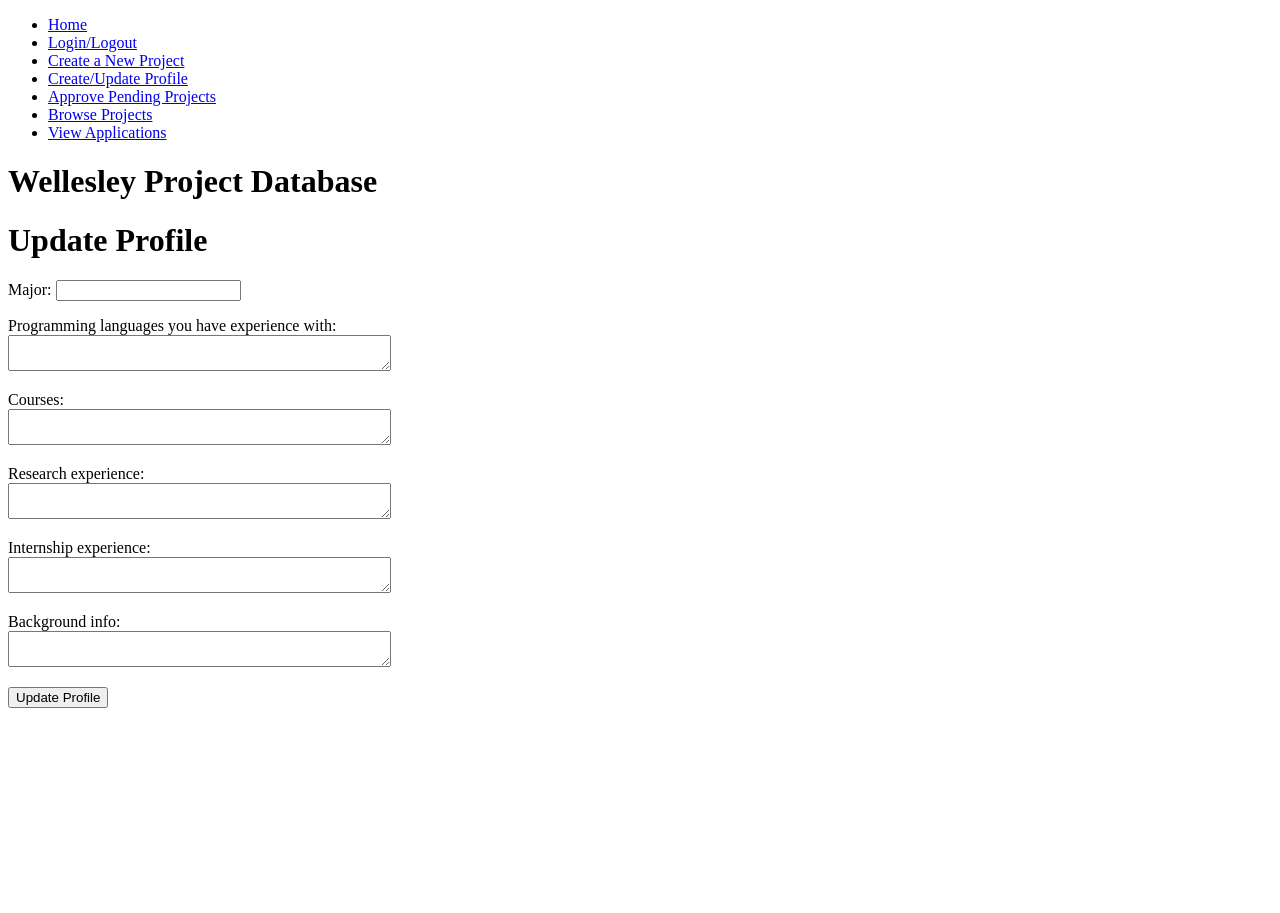
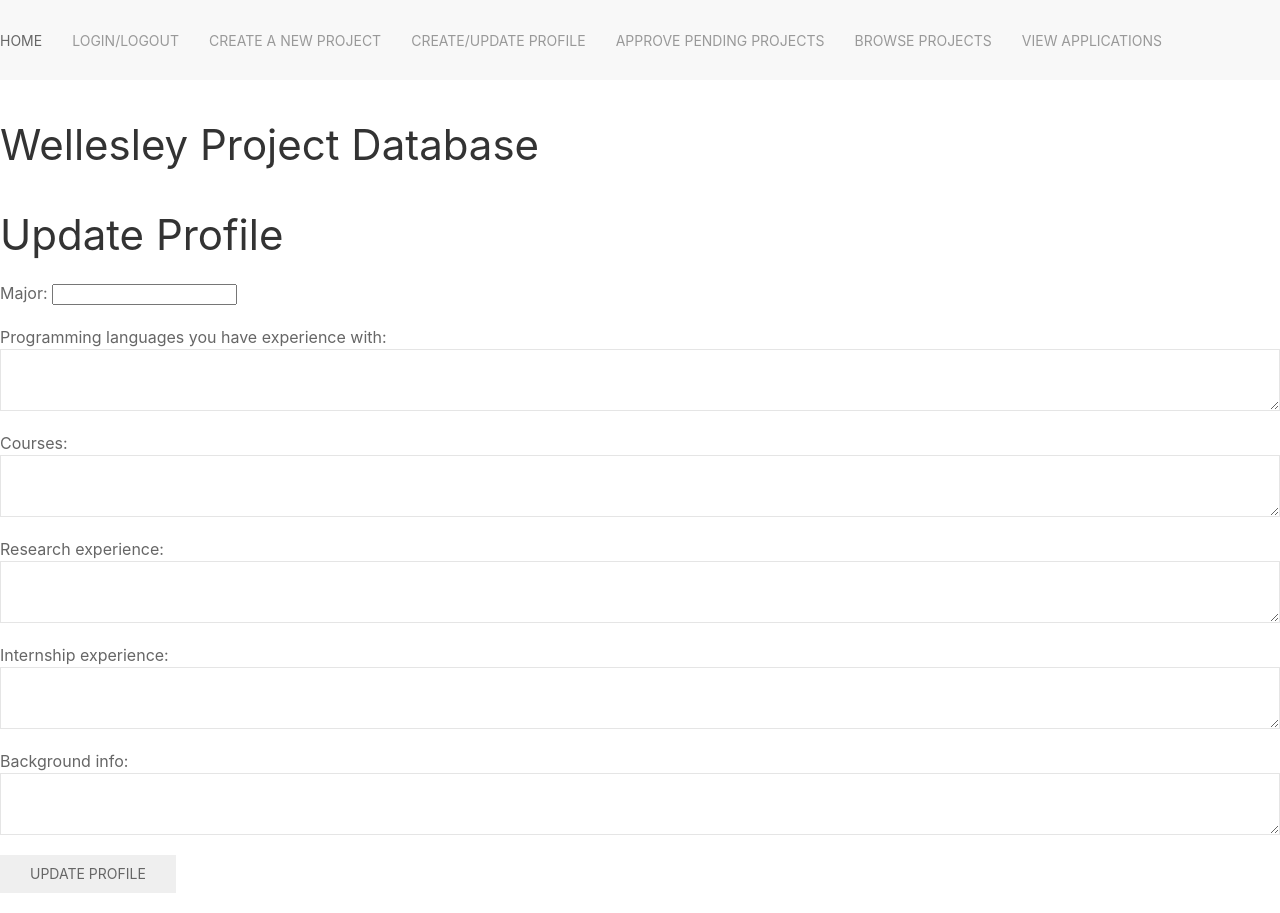
Before and after one commit to AndreaLeon/semester-project-wellesleyprojectdatabase, a Flask app: page /createProfile in a window 1280 px wide. Before the commit the page ends 708 px from the top, so only its background shows below. Run offline with Flask 2, Linux system fonts and the light colour scheme; some libraries are stand-ins or nearby versions.

Commit message:
Changed the UI

```diff
--- a/templates/base.html
+++ b/templates/base.html
@@ -11,11 +11,23 @@
     <meta name=keywords content="">
     <title>CS304 Final Project: Wellesley Project Database</title>
     <link rel="stylesheet" type="text/css" href="">
+     <!-- UIkit CSS -->
+  <link rel="stylesheet"
+  href="https://cdnjs.cloudflare.com/ajax/libs/uikit/3.0.0-beta.40/css/uikit.min.css"/>
+
+    <!-- UIkit JS -->
+    <script src=
+    "https://cdnjs.cloudflare.com/ajax/libs/uikit/3.0.0-beta.40/js/uikit.min.js">
+    </script>
+    <script src=
+    "https://cdnjs.cloudflare.com/ajax/libs/uikit/3.0.0-beta.40/js/uikit-icons.min.js">
+    </script>
   </head>
   <body>
 
-  <div id="navigation">
-    <ul>
+  <nav class="uk-navbar-container" uk-navbar>
+      <div class="uk-navbar-left">
+          <ul class="uk-navbar-nav">
               <li><a href="{{ url_for('index') }}">Home</a>
               <li><a href="{{ url_for('login') }}">Login/Logout</a>
               <li><a href="{{ url_for('createProject') }}">Create a New Project</a>
@@ -25,6 +37,7 @@
               <li><a href="{{ url_for('viewApplications')}}">View Applications</a>
           </ul>
       </div>
+  </nav>
 
   <div id="content">
 
--- a/templates/greet.html
+++ b/templates/greet.html
@@ -5,7 +5,7 @@
 <h2>Welcome Home, {{name}}<h2>
 
 <form id="logoutform" action="{{url_for('logout')}}">
-    <button type="submit">Logout</button>
+    <button class="uk-button" type="submit">Logout</button>
 </form>
 
 
--- a/templates/profile.html
+++ b/templates/profile.html
@@ -11,16 +11,16 @@
   <form id="profileForm" method="post">
     <p><label for="major">Major: <input type="text" name="major"></label></p>
     <p><label for="prog_languages">Programming languages you have experience with: </label><br>
-    <textarea name="prog_languages" rows="2" cols="45" form= "profileForm"></textarea></p>
+    <textarea class="uk-textarea" name="prog_languages" rows="2" cols="45" form= "profileForm"></textarea></p>
     <p><label for="courses">Courses: </label><br>
-    <textarea name="courses" rows="2" cols="45" form= "profileForm"></textarea></p>
+    <textarea class="uk-textarea" name="courses" rows="2" cols="45" form= "profileForm"></textarea></p>
     <p><label for="research_exp">Research experience: </label><br>
-    <textarea name="research_exp" rows="2" cols="45" form= "profileForm"></textarea></p>
+    <textarea class="uk-textarea" name="research_exp" rows="2" cols="45" form= "profileForm"></textarea></p>
     <p><label for="internship_exp">Internship experience: </label><br>
-    <textarea name="internship_exp" rows="2" cols="45" form= "profileForm"></textarea></p>
+    <textarea class="uk-textarea" name="internship_exp" rows="2" cols="45" form= "profileForm"></textarea></p>
     <p><label for="bg_info">Background info: </label><br>
-    <textarea name="bg_info" rows="2" cols="45" form= "profileForm"></textarea></p>
-    <p><button type="submit">Update Profile</button></p>
+    <textarea class="uk-textarea" name="bg_info" rows="2" cols="45" form= "profileForm"></textarea></p>
+    <p><button class="uk-button" type="submit"> Update Profile</button></p>
   </form>
 
     <script src="//code.jquery.com/jquery-3.2.1.min.js"></script>
--- a/templates/projectApproval.html
+++ b/templates/projectApproval.html
@@ -25,14 +25,14 @@
 
   <h1>Approve Projects</h1>
 
-  <table id="projectList">
+  <table class="uk-table" id="projectList">
     <tr><th>Approve</th><th>Title</th><th>Duration</th><th>Compensation</th><th>Number of Students</th><th>Requirements</th><th>Description</th><th>User</th></tr>
     {% if projects %}
       {% for project in projects %}
       <tr class="projectsRow">
           <td>
             <form class="projectChoose" action="" method="POST">
-                  <input type="radio" name="projectID" value={{project.pid}}></label>
+                  <input class="uk-radio" type="radio" name="projectID" value={{project.pid}}></label>
             </form>
           </td>
           <td>{{project.name}}</td>
@@ -46,7 +46,7 @@
       {% endfor %}
     {% endif %}
 
-    <input type="submit" value="Approve Selected Projects">
+    <input class="uk-button" type="submit" value="Approve Selected Projects">
 
     <script src="//code.jquery.com/jquery-3.2.1.min.js"></script>
 
--- a/templates/viewApplications.html
+++ b/templates/viewApplications.html
@@ -27,7 +27,7 @@
 
   <h1>View Applications</h1>
 
-  <table id="applicationList">
+  <table class="uk-table" id="applicationList">
     <tr><th>Project ID</th><th>Applicant ID</th></tr>
     {% if applications %}
       {% for application in applications %}
--- a/updateDB.py
+++ b/updateDB.py
@@ -127,9 +127,9 @@ def getApplicationsPerClient(conn, uid):
 
 if __name__ == '__main__':
     if len(sys.argv) < 2:
-        print "Usage: {name} nm".format(name=sys.argv[0])
+        print("Usage: {name} nm".format(name=sys.argv[0]))
     else:
         DSN = dbconn2.read_cnf()
         DSN['db'] = 'wprojdb_db'     # the database we want to connect to
         dbconn2.connect(DSN)
-	print lookupByNM(sys.argv[1])
+	print(lookupByNM(sys.argv[1]))
```
Also changed, not shown: templates/browse.html (+3 -5 lines), templates/login.html (+5 -5 lines), templates/project.html (+4 -4 lines). Lines whose indentation alone changed are shown as unchanged.
